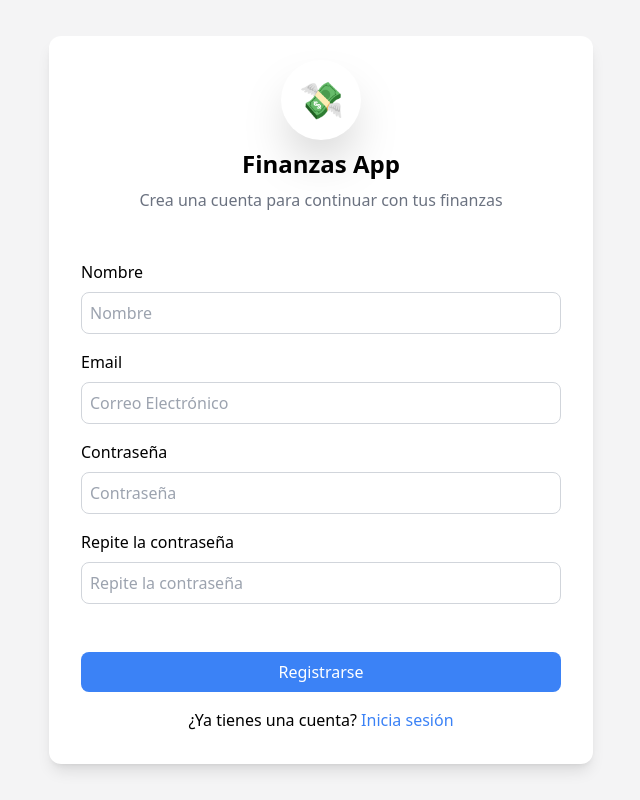
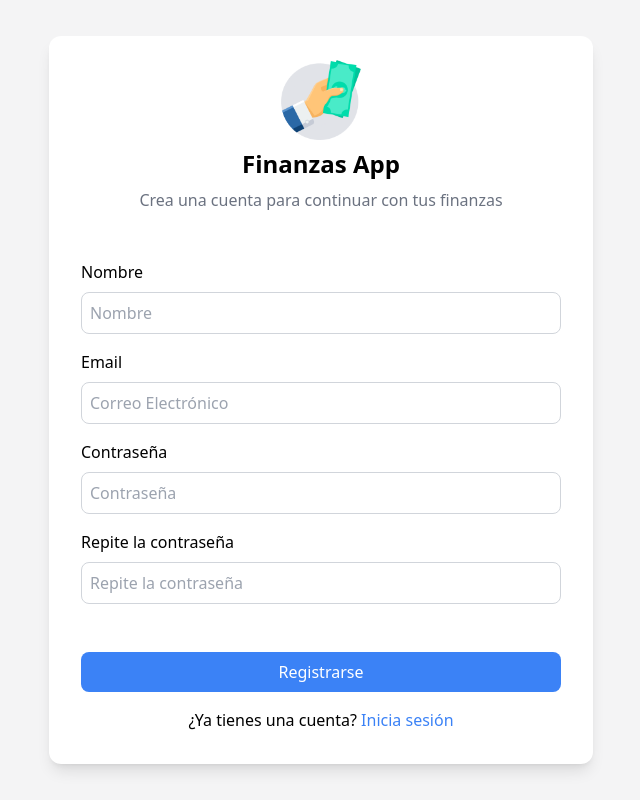
Before and after one commit to nicochiarello/finanzas-app-front, a Next.js app: page /signup in a window 1280 px wide. Shown: the whole page, without its empty margins (319-959 px from the left). Built offline with nearby package versions, Linux system fonts and the light colour scheme.

Commit message:
Refactor login and signup pages: Add app logo using next/image

```diff
--- a/app/login/page.tsx
+++ b/app/login/page.tsx
@@ -1,3 +1,4 @@
+import Image from "next/image";
 import LoginForm from "./components/LoginForm";
 
 export default async function Page() {
@@ -5,8 +6,8 @@ export default async function Page() {
     <div className="flex items-center justify-center w-screen h-screen bg-zinc-100">
       <div className="flex flex-col bg-white shadow-lg pt-4 w-[34rem] h-[40rem] rounded-xl">
         <div className="p-8 flex flex-col items-center gap-2">
-          <div className="w-[5rem] h-[5rem] rounded-full bg-white-300 shadow-2xl text-4xl flex items-center justify-center">
-            <p>💸</p>
+          <div className="w-[5rem] h-[5rem] text-4xl flex items-center justify-center">
+            <Image className="w-full h-full bg-cover" src="/favicon.png" width={400} height={400} alt="Logo" />
           </div>
           <h1 className="text-2xl font-bold">Finanzas App</h1>
           <p className="text-gray-500">
--- a/app/signup/page.tsx
+++ b/app/signup/page.tsx
@@ -1,3 +1,5 @@
+import Image from "next/image";
+
 export const metadata = {
   title: "Signup",
   description: "Signup page",
@@ -13,8 +15,14 @@ export default async function Page() {
     <div className="flex items-center justify-center w-screen h-screen bg-zinc-100">
       <div className="flex flex-col bg-white shadow-lg pt-2 w-[34rem] min-h-[44rem] rounded-xl">
         <div className="p-4 flex flex-col items-center gap-2">
-          <div className="w-[5rem] h-[5rem] rounded-full bg-white-300 shadow-2xl text-4xl flex items-center justify-center">
-            <p>💸</p>
+          <div className="w-[5rem] h-[5rem] text-4xl flex items-center justify-center">
+            <Image
+              className="w-full h-full bg-cover"
+              src="/favicon.png"
+              width={400}
+              height={400}
+              alt="Logo"
+            />
           </div>
           <h1 className="text-2xl font-bold">Finanzas App</h1>
           <p className="text-gray-500">
```
